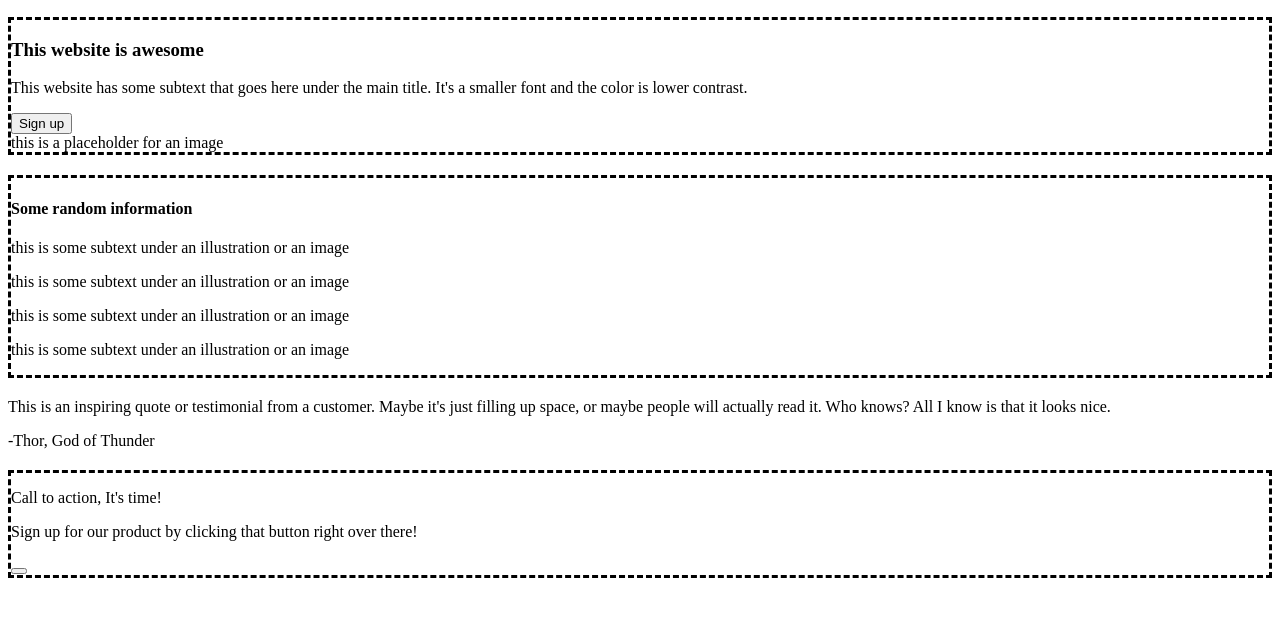
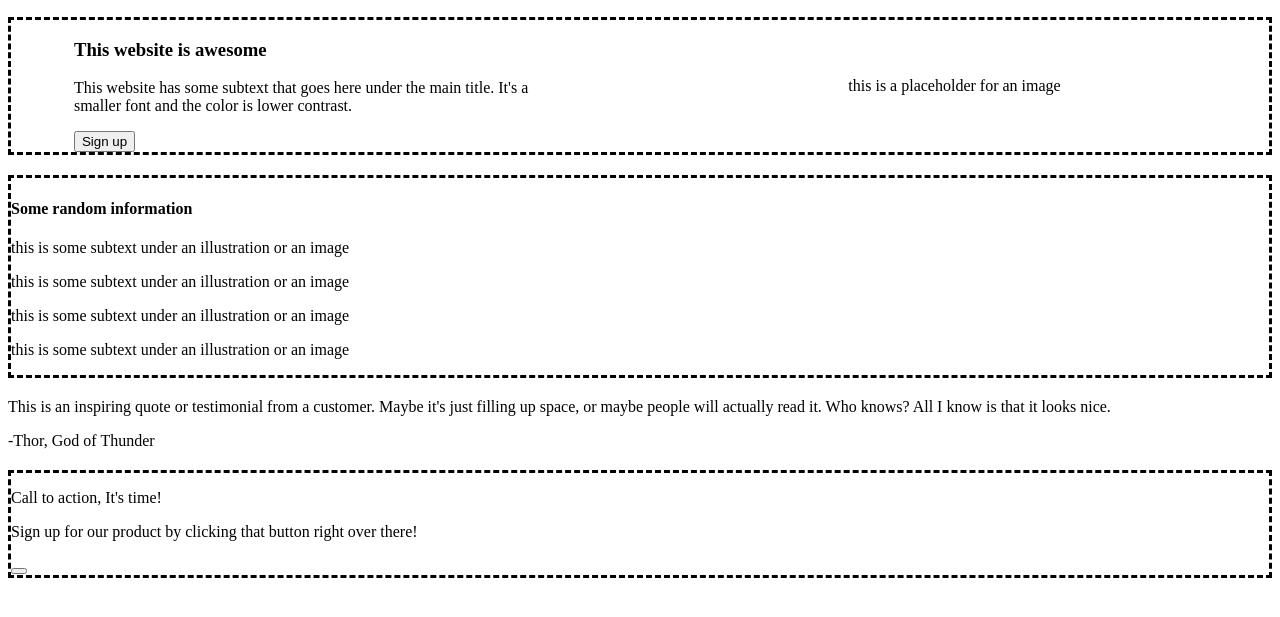
Before and after one commit to jmanacid1/odin-project-landing-page, a plain HTML site: page index.html in a window 1280 px wide. Shown: the part 37-654 px from the top of the page. Drawn offline with Linux system fonts and the light colour scheme.

Commit message:
Add flex to section 1

```diff
--- a/index.html
+++ b/index.html
@@ -19,12 +19,14 @@
         </ul>
     </header>
     <div class="section-1">
-        <h3>This website is awesome</h3>
-        <p>This website has some subtext that goes here under the main title.
-            It's a smaller font and the color is lower contrast.
-        </p>
-        <button>Sign up</button>
-        <div>this is a placeholder for an image</div>
+        <div class="section-1-left">
+            <h3>This website is awesome</h3>
+            <p>This website has some subtext that goes here under the main title.
+                It's a smaller font and the color is lower contrast.
+            </p>
+            <button>Sign up</button>
+        </div>
+        <div class="section-1-img-placeholder">this is a placeholder for an image</div>
 
     </div>
     <div class="section-2">
--- a/styles.css
+++ b/styles.css
@@ -15,5 +15,18 @@ ul{
 .nav-link-container{
     display: flex;
     gap: 10px;
-
 }
+.section-1{
+    display: flex;
+    justify-content: space-around;
+}
+.section-1-left,
+.section-1-img-placeholder
+{
+    width: 40%;
+}
+.section-1-img-placeholder{
+    display: flex;
+    justify-content: center;
+    align-items: center;
+}
```
